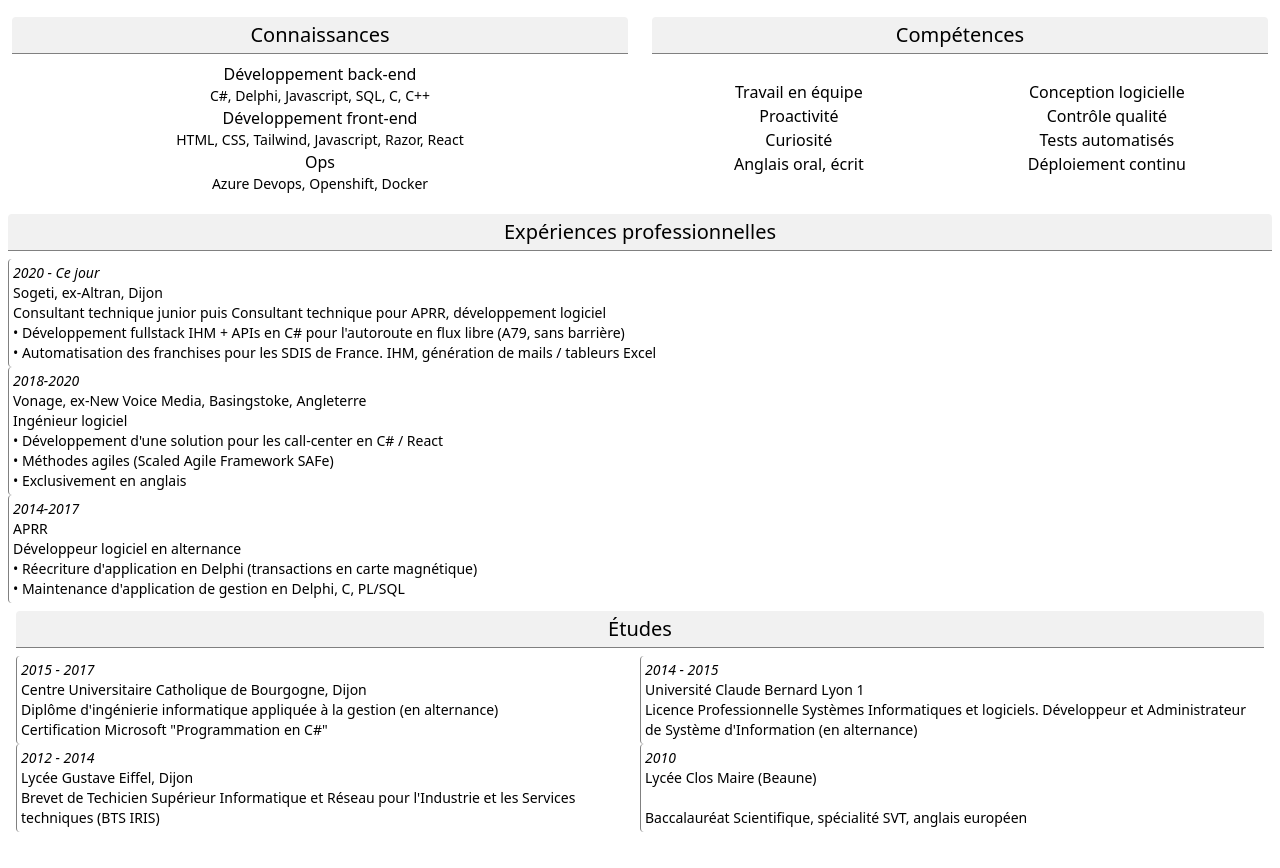
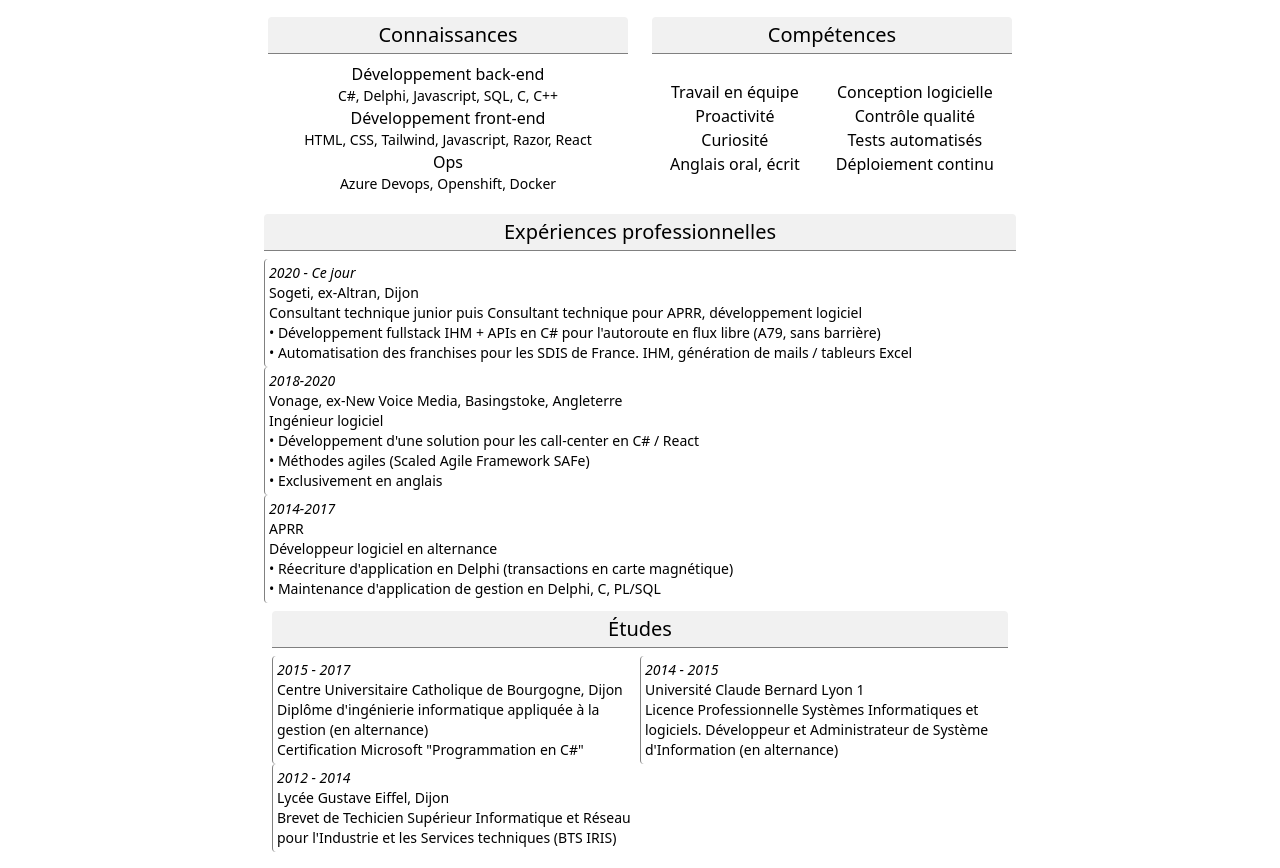
Before and after one commit to BaptisteV/cv-html-tailwind, a website: page index.html in a window 1280 px wide. Shown: the part 101-969 px from the top of the page. Drawn offline with Linux system fonts and the light colour scheme.

Commit message:
max width for large screens fixed

```diff
--- a/index.html
+++ b/index.html
@@ -10,7 +10,7 @@
   </head>
 
   <body class="text-sm">
-    <div class="flex flex-col m-auto pdf-container">
+    <div class="flex flex-col m-auto max-w-3xl">
       <div class="top-2 absolute end-4">
         <button onclick="window.print()" class="print:hidden items-center bg-[rgb(241,241,241)] px-4 py-1 border-[1px] border-[rgb(128,128,128)] rounded-sm font-bold cursor-pointer">
           <svg class="nav-icon" aria-hidden="true" xmlns="http://www.w3.org/2000/svg" width="24" height="24" fill="none" viewBox="0 0 24 24">
@@ -131,11 +131,6 @@
               <p class="grow">Lycée Gustave Eiffel, Dijon</p>
               <p>Brevet de Techicien Supérieur Informatique et Réseau pour l'Industrie et les Services techniques (BTS IRIS)</p>
             </div>
-            <div class="timeline-entry">
-              <div class="timeline-date">2010</div>
-              <p class="grow">Lycée Clos Maire (Beaune)</p>
-              <p>Baccalauréat Scientifique, spécialité SVT, anglais européen</p>
-            </div>
           </div>
         </div>
       </div>
--- a/input.css
+++ b/input.css
@@ -3,13 +3,6 @@
 @config './tailwind.config.js';
 
 @layer utilities {}
-
-/* Fix container width for print */
-@media screen {
-  .pdf-container {
-    @apply container;
-  }
-}
 
 /* Icon with text layout */
 .icon-text-row {
```
Also changed, not shown: output.css.
